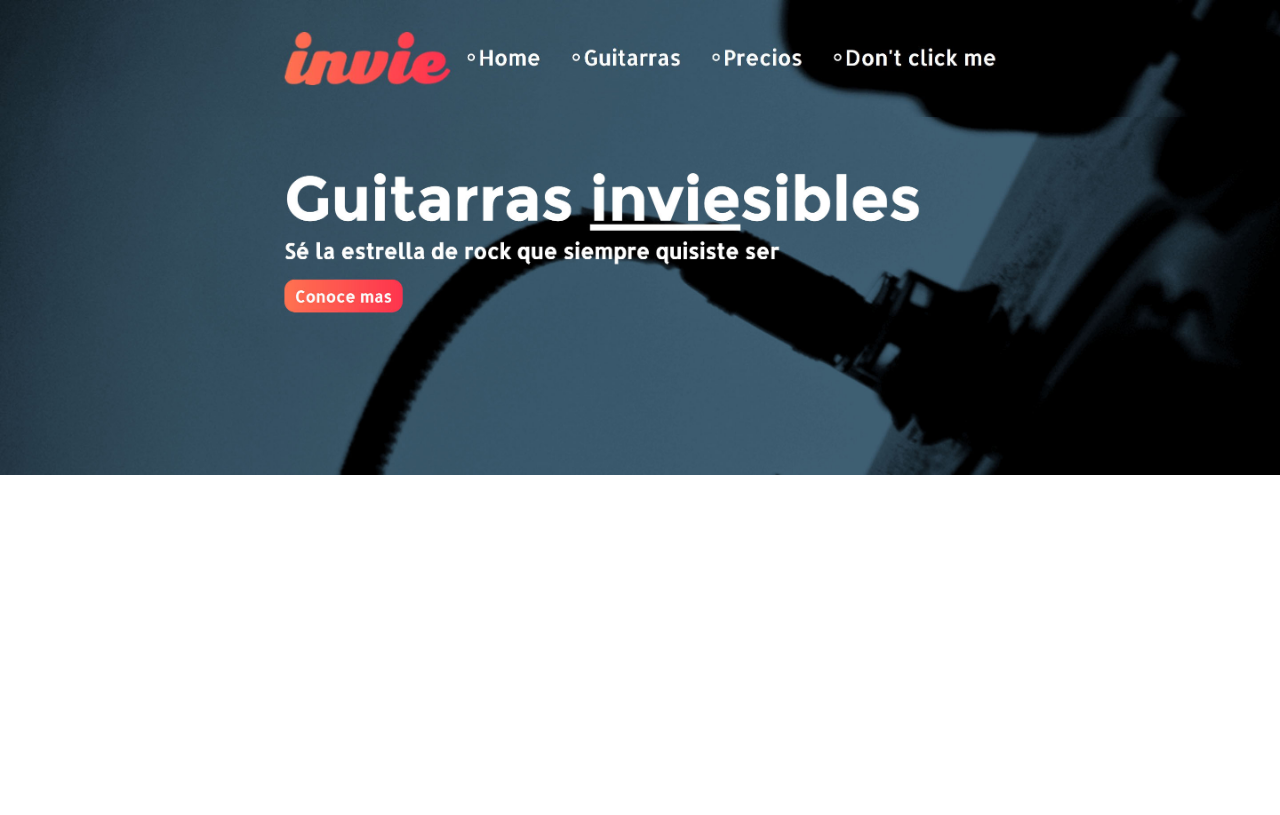
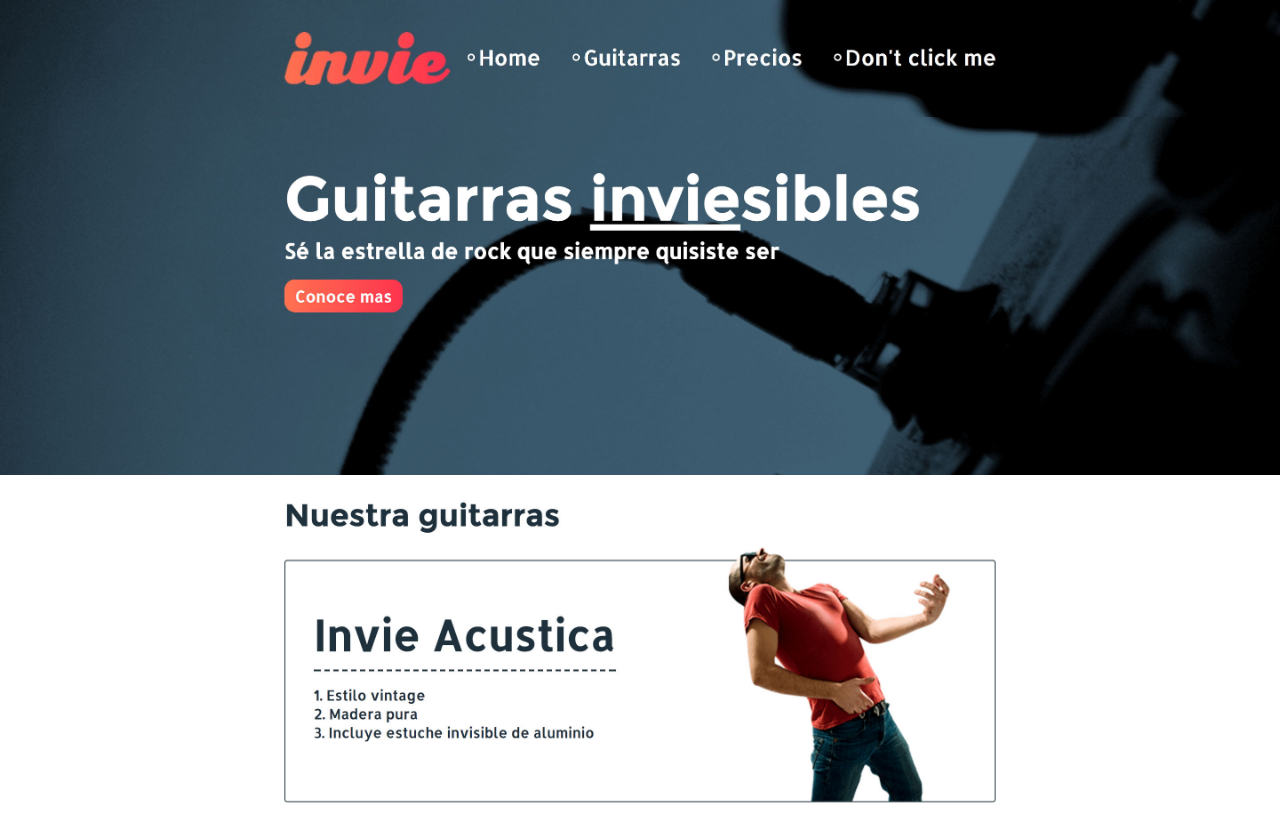
Before and after one commit to JoelRodDiaz/invie-github, a plain HTML site: page index.html in a window 1280 px wide. Drawn offline with Linux system fonts and the light colour scheme.

Commit message:
Este es el mensaje de mi commit

```diff
--- a/index.html
+++ b/index.html
@@ -14,5 +14,6 @@
     <body>
         <img src="imagenes\header.jpg" alt="">
         <img src="imagenes\hero.jpg" alt="">
+        <img src="imagenes\acustica.jpg" alt="">
     </body>
 </html>
```
Also changed, not shown: imagenes/clasica.jpg (added), imagenes/footer.jpg (added).
